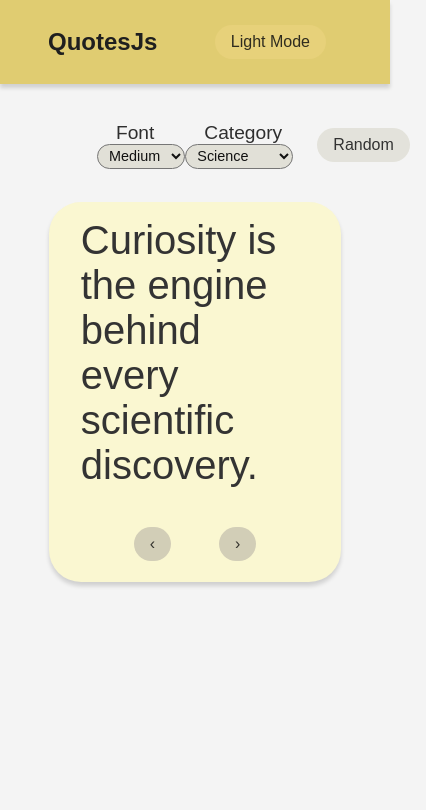
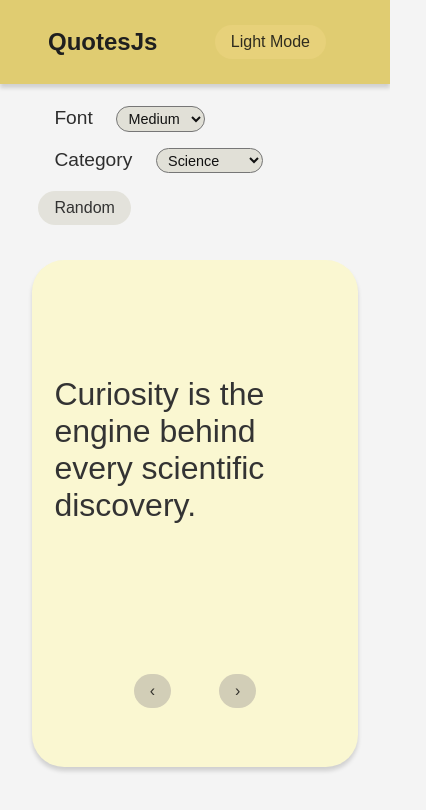
Before and after one commit to bikeshresthaa/QuoteJs, a website built with webpack: page src/template.html in a window 390 px wide. Shown: the whole page, 426 px wide, since content can reach past the window. Built offline with nearby package versions, Linux system fonts and the light colour scheme.

Commit message:
Improve mobile responsiveness

```diff
--- a/src/dom_handler.js
+++ b/src/dom_handler.js
@@ -1,7 +1,6 @@
 import { quotesManager } from "./quotes_handler.js";
 
 const initializeEventListeners = function (){
-
 
   const handleNext = function(){
     displayQuote(currentCategoryList.getNextQuote());
@@ -45,16 +44,14 @@ const initializeEventListeners = function (){
     return quotesManager(getCategory());
   }
 
+  let currentCategoryList = getQuoteList();
 
   const themeBtn = document.querySelector('.theme-btn');
   themeBtn.addEventListener('click', ()=> {
     const body = document.body;
     themeBtn.textContent = body.classList.contains('dark-theme') ? 'Light Mode' : 'Dark Mode';
     body.classList.toggle('dark-theme');
-
   });
-
-  let currentCategoryList = getQuoteList();
 
   const fontSelector = document.getElementById('font-select');
   fontSelector.addEventListener('change', fontHandler);
--- a/src/styles.css
+++ b/src/styles.css
@@ -64,7 +64,7 @@ button{
 }
 
 header{
-  width: 100%;
+  width: 100vw;
   display: flex;
   background-color: var(--primary-header-bg-color);
   align-items: center;
@@ -94,7 +94,6 @@ header button{
 main{
   display: flex;
   flex-direction: column;
-  width: 75vw;
   color: var(--primary-font-color);
 }
 
@@ -105,17 +104,22 @@ label{
 }
 
 .quote-control{
+  width: 75vw;
   display: flex;
+  flex-wrap: wrap;
   align-items: center;
   justify-content: space-between;
+  gap: 1em;
   margin: 0.5em 1em;
-  padding: 1rem 2rem;
-  font-size: 1rem;
+  padding: 0.6em 1.2em;
+  font-size: 1em;
 }
 
 #random-quote-btn{
   background-color: var(--primary-control-btn-bg-color);
   color: var(--primary-button-text-color);
+  margin: 0.1em 0.2em;
+  padding: 0.5em 1em;
 
 }
 
@@ -141,16 +145,20 @@ select:hover{
 .screen{
   display: flex;
   flex-direction: column;
-  height: 45vh;
+  height: 60vh;
   background-color: var(--primary-quote-bg-color);
   border-radius: 2em;
   color: var(--primary-quote-text-color);
   box-shadow: 0 4px 4px var(--primary-box-shadow-color);
+  margin: 1em 2em;
 }
 
 .quote-display-area{
-  height: 80%;
-  padding: 1em 2em;
+  height: 75%;
+  padding: 0.6em 1.4em;
+  display: flex;
+  justify-content: center;
+  align-items: center;
 }
 
 .quote-nav{
--- a/src/template.html
+++ b/src/template.html
@@ -16,8 +16,8 @@
         <label for="font-select">Font</label>
         <select name="font-option" id="font-select">
           <option value="1.5em">Small</option>
-          <option value="2.5em" selected>Medium</option>
-          <option value="3.5em">Large</option>
+          <option value="2em" selected>Medium</option>
+          <option value="2.5em">Large</option>
         </select>
       </div>
 
```
